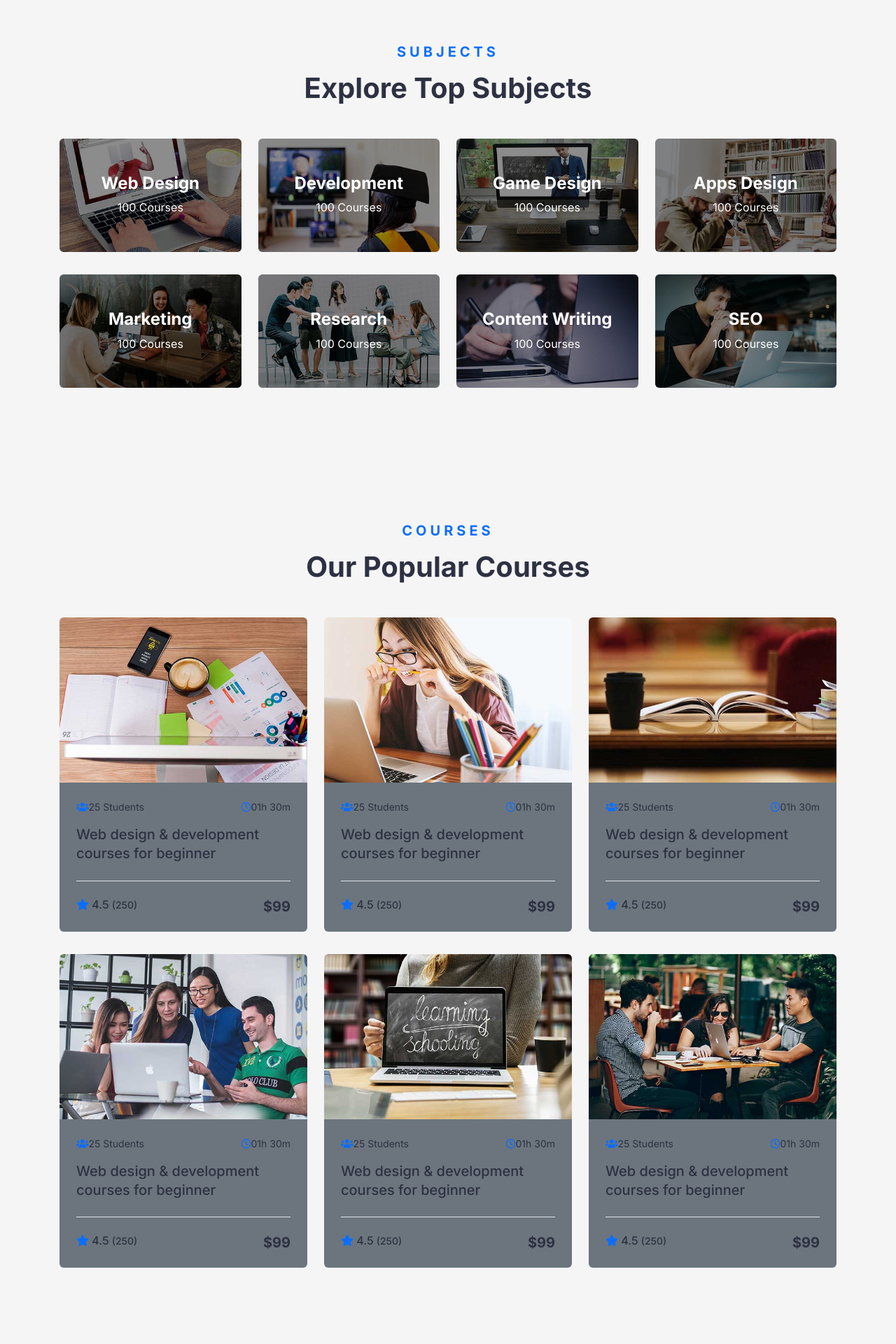
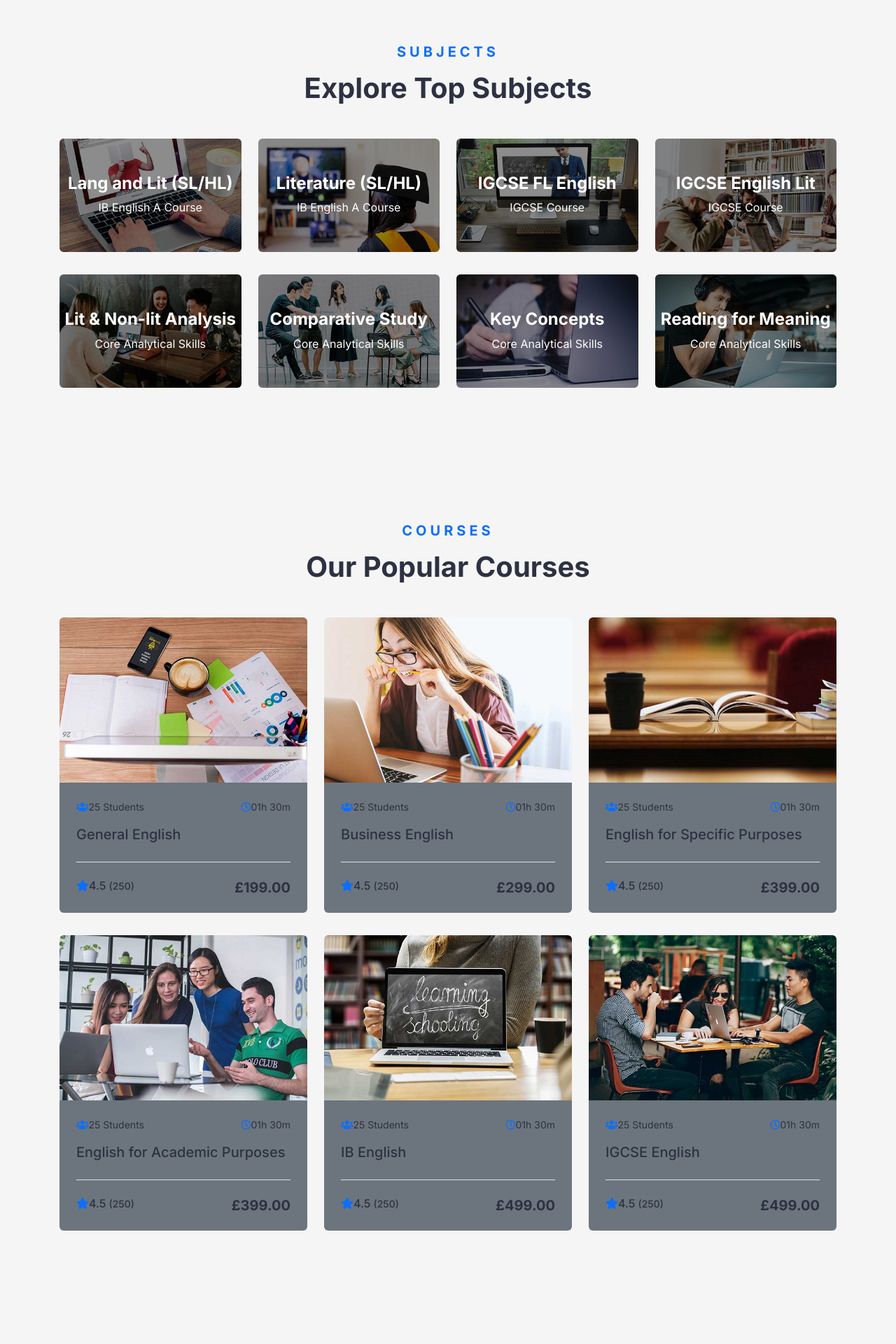
Before and after one commit to jackpoletek/cup-of-english, a Django app: page /courses/ in a window 1280 px wide. Shown: the part 508-2428 px from the top of the page at 70% size. Run offline with Django 5.2, Linux system fonts and the light colour scheme; parts of the project's set-up code (start-up, migrations or seed data) failed here and were passed over; some libraries are stand-ins or nearby versions.

Commit message:
Update courses template content and fix image rendering

```diff
--- a/courses/templates/courses/courses.html
+++ b/courses/templates/courses/courses.html
@@ -30,9 +30,9 @@
             <div class="col-lg-3 col-md-6 mb-4">
                 <div class="cat-item position-relative overflow-hidden rounded mb-2">
                     <img class="img-fluid" src="{% static 'cup_of_english/images/cat-1.jpg' %}" alt="">
-                    <a class="cat-overlay text-white text-decoration-none" href="#">
-                        <h4 class="text-white font-weight-medium">Web Design</h4>
-                        <span>100 Courses</span>
+                    <a class="cat-overlay text-white text-decoration-none">
+                        <h4 class="text-white font-weight-medium">Lang and Lit (SL/HL)</h4>
+                        <span>IB English A Course</span>
                     </a>
                 </div>
             </div>
@@ -40,9 +40,9 @@
             <div class="col-lg-3 col-md-6 mb-4">
                 <div class="cat-item position-relative overflow-hidden rounded mb-2">
                     <img class="img-fluid" src="{% static 'cup_of_english/images/cat-2.jpg' %}" alt="">
-                    <a class="cat-overlay text-white text-decoration-none" href="#">
-                        <h4 class="text-white font-weight-medium">Development</h4>
-                        <span>100 Courses</span>
+                    <a class="cat-overlay text-white text-decoration-none">
+                        <h4 class="text-white font-weight-medium">Literature (SL/HL)</h4>
+                        <span>IB English A Course</span>
                     </a>
                 </div>
             </div>
@@ -50,9 +50,9 @@
             <div class="col-lg-3 col-md-6 mb-4">
                 <div class="cat-item position-relative overflow-hidden rounded mb-2">
                     <img class="img-fluid" src="{% static 'cup_of_english/images/cat-3.jpg' %}" alt="">
-                    <a class="cat-overlay text-white text-decoration-none" href="#">
-                        <h4 class="text-white font-weight-medium">Game Design</h4>
-                        <span>100 Courses</span>
+                    <a class="cat-overlay text-white text-decoration-none">
+                        <h4 class="text-white font-weight-medium">IGCSE FL English</h4>
+                        <span>IGCSE Course</span>
                     </a>
                 </div>
             </div>
@@ -60,9 +60,9 @@
             <div class="col-lg-3 col-md-6 mb-4">
                 <div class="cat-item position-relative overflow-hidden rounded mb-2">
                     <img class="img-fluid" src="{% static 'cup_of_english/images/cat-4.jpg' %}" alt="">
-                    <a class="cat-overlay text-white text-decoration-none" href="#">
-                        <h4 class="text-white font-weight-medium">Apps Design</h4>
-                        <span>100 Courses</span>
+                    <a class="cat-overlay text-white text-decoration-none">
+                        <h4 class="text-white font-weight-medium">IGCSE English Lit</h4>
+                        <span>IGCSE Course</span>
                     </a>
                 </div>
             </div>
@@ -70,9 +70,9 @@
             <div class="col-lg-3 col-md-6 mb-4">
                 <div class="cat-item position-relative overflow-hidden rounded mb-2">
                     <img class="img-fluid" src="{% static 'cup_of_english/images/cat-5.jpg' %}" alt="">
-                    <a class="cat-overlay text-white text-decoration-none" href="#">
-                        <h4 class="text-white font-weight-medium">Marketing</h4>
-                        <span>100 Courses</span>
+                    <a class="cat-overlay text-white text-decoration-none">
+                        <h4 class="text-white font-weight-medium">Lit & Non-lit Analysis</h4>
+                        <span>Core Analytical Skills</span>
                     </a>
                 </div>
             </div>
@@ -80,9 +80,9 @@
             <div class="col-lg-3 col-md-6 mb-4">
                 <div class="cat-item position-relative overflow-hidden rounded mb-2">
                     <img class="img-fluid" src="{% static 'cup_of_english/images/cat-6.jpg' %}" alt="">
-                    <a class="cat-overlay text-white text-decoration-none" href="#">
-                        <h4 class="text-white font-weight-medium">Research</h4>
-                        <span>100 Courses</span>
+                    <a class="cat-overlay text-white text-decoration-none">
+                        <h4 class="text-white font-weight-medium">Comparative Study</h4>
+                        <span>Core Analytical Skills</span>
                     </a>
                 </div>
             </div>
@@ -90,9 +90,9 @@
             <div class="col-lg-3 col-md-6 mb-4">
                 <div class="cat-item position-relative overflow-hidden rounded mb-2">
                     <img class="img-fluid" src="{% static 'cup_of_english/images/cat-7.jpg' %}" alt="">
-                    <a class="cat-overlay text-white text-decoration-none" href="#">
-                        <h4 class="text-white font-weight-medium">Content Writing</h4>
-                        <span>100 Courses</span>
+                    <a class="cat-overlay text-white text-decoration-none">
+                        <h4 class="text-white font-weight-medium">Key Concepts</h4>
+                        <span>Core Analytical Skills</span>
                     </a>
                 </div>
             </div>
@@ -100,9 +100,9 @@
             <div class="col-lg-3 col-md-6 mb-4">
                 <div class="cat-item position-relative overflow-hidden rounded mb-2">
                     <img class="img-fluid" src="{% static 'cup_of_english/images/cat-8.jpg' %}" alt="">
-                    <a class="cat-overlay text-white text-decoration-none" href="#">
-                        <h4 class="text-white font-weight-medium">SEO</h4>
-                        <span>100 Courses</span>
+                    <a class="cat-overlay text-white text-decoration-none">
+                        <h4 class="text-white font-weight-medium">Reading for Meaning</h4>
+                        <span>Core Analytical Skills</span>
                     </a>
                 </div>
             </div>
@@ -130,29 +130,44 @@
                     <img class="img-fluid" src="{% static 'cup_of_english/images/course-'|add:i|add:'.jpg' %}" alt="">
 
                     <div class="bg-secondary p-4">
-
                         <div class="d-flex justify-content-between mb-3">
-                            <small class="m-0">
-                                <i class="fa fa-users text-primary mr-2"></i>25 Students
-                            </small>
-
-                            <small class="m-0">
-                                <i class="far fa-clock text-primary mr-2"></i>01h 30m
-                            </small>
+                            <small class="m-0"><i class="fa fa-users text-primary mr-2"></i>25 Students</small>
+                            <small class="m-0"><i class="far fa-clock text-primary mr-2"></i>01h 30m</small>
                         </div>
 
-                        <a class="h5" href="#">Web design & development courses for beginner</a>
+                        {% if forloop.counter == 1 %}
+                        <a class="h5" href="#">General English</a>
+                        {% elif forloop.counter == 2 %}
+                        <a class="h5" href="#">Business English</a>
+                        {% elif forloop.counter == 3 %}
+                        <a class="h5" href="#">English for Specific Purposes</a>
+                        {% elif forloop.counter == 4 %}
+                        <a class="h5" href="#">English for Academic Purposes</a>
+                        {% elif forloop.counter == 5 %}
+                        <a class="h5" href="#">IB English</a>
+                        {% elif forloop.counter == 6 %}
+                        <a class="h5" href="#">IGCSE English</a>
+                        {% endif %}
 
                         <div class="border-top mt-4 pt-4">
                             <div class="d-flex justify-content-between">
-
                                 <h6 class="m-0">
-                                    <i class="fa fa-star text-primary mr-2"></i>
-                                    4.5 <small>(250)</small>
+                                    <i class="fa fa-star text-primary mr-2"></i>4.5 <small>(250)</small>
                                 </h6>
 
-                                <h5 class="m-0">$99</h5>
-
+                                {% if forloop.counter == 1 %}
+                                <h5 class="m-0">£199.00</h5>
+                                {% elif forloop.counter == 2 %}
+                                <h5 class="m-0">£299.00</h5>
+                                {% elif forloop.counter == 3 %}
+                                <h5 class="m-0">£399.00</h5>
+                                {% elif forloop.counter == 4 %}
+                                <h5 class="m-0">£399.00</h5>
+                                {% elif forloop.counter == 5 %}
+                                <h5 class="m-0">£499.00</h5>
+                                {% elif forloop.counter == 6 %}
+                                <h5 class="m-0">£499.00</h5>
+                                {% endif %}
                             </div>
                         </div>
 
```
